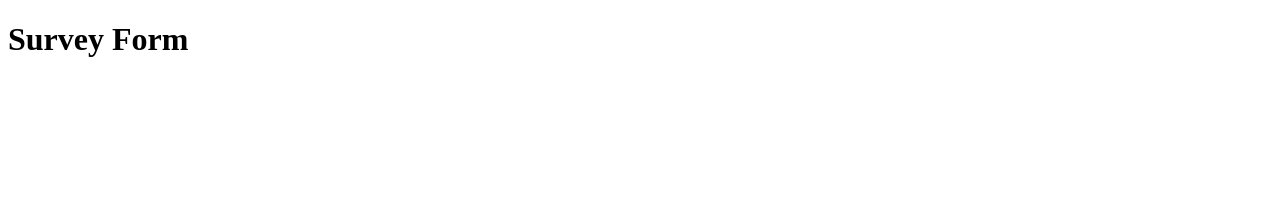
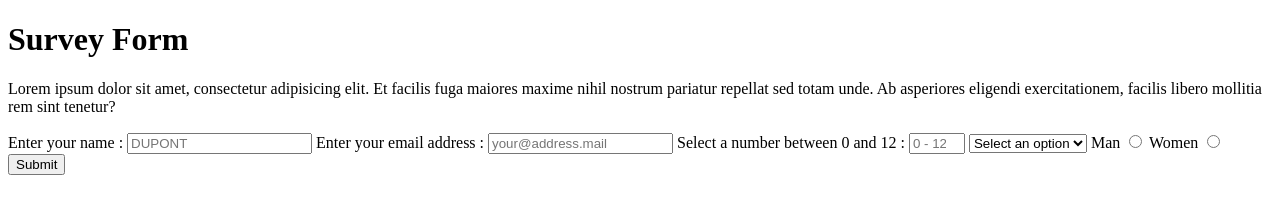
Before and after one commit to CosmoXI/FCC-SurveyForm, a plain HTML site: page index.html in a window 1280 px wide. Drawn offline with Linux system fonts and the light colour scheme.

Commit message:
Done TODO 1 to 13

```diff
--- a/index.html
+++ b/index.html
@@ -5,24 +5,42 @@
     <title>FreeCodeCamp - Survey Form</title>
 </head>
 <body>
-<h1>Survey Form</h1>
+
+<h1 id="title">Survey Form</h1>
+<p id="description">Lorem ipsum dolor sit amet, consectetur adipisicing elit. Et facilis fuga maiores maxime nihil
+    nostrum pariatur repellat sed totam unde. Ab asperiores eligendi exercitationem, facilis libero mollitia rem sint
+    tenetur?</p>
+
+<form id="survey-form" action="">
+
+    <label id="name-label" for="name">Enter your name : </label>
+    <input id="name" type="text" placeholder="DUPONT" required>
+
+    <label id="email-label" for="email">Enter your email address : </label>
+    <input id="email" type="email" placeholder="your@address.mail" required>
+
+    <label id="number-label" for="number">Select a number between 0 and 12 : </label>
+    <input id="number" type="number" placeholder="0 - 12" min="0" max="12">
+
+    <select id="dropdown" name="dropdown">
+        <option value selected disabled>Select an option</option>
+        <option value="d0">Auto</option>
+        <option value="d1">Motorbike</option>
+        <option value="d2">Bicycle</option>
+a    </select>
+
+    <label for="radio-man">Man </label>
+    <input id="radio-man" name="genre" type="radio" value="M">
+
+    <label for="radio-women">Women </label>
+    <input id="radio-women" name="genre" type="radio" value="W">
+
+    <input id="submit" type="submit">
+
+</form>
 <!--
-    TODO: User Story #1: I can see a title with id="title" in H1 sized text.
-    TODO: User Story #2: I can see a short explanation with id="description" in P sized text.
-    TODO: User Story #3: I can see a form with id="survey-form".
-    TODO: User Story #4: Inside the form element, I am required to enter my name in a field with id="name".
-    TODO: User Story #5: Inside the form element, I am required to enter an email in a field with id="email".
-    TODO: User Story #6: If I enter an email that is not formatted correctly, I will see an HTML5 validation error.
-    TODO: User Story #7: Inside the form, I can enter a number in a field with id="number".
-    TODO: User Story #8: If I enter non-numbers in the number input, I will see an HTML5 validation error.
-    TODO: User Story #9: If I enter numbers outside the range of the number input, which are defined by the min and max attributes, I will see an HTML5 validation error.
-    TODO: User Story #10: For the name, email, and number input fields inside the form I can see corresponding labels that describe the purpose of each field with the following ids: id="name-label", id="email-label", and id="number-label".
-    TODO: User Story #11: For the name, email, and number input fields, I can see placeholder text that gives me a description or instructions for each field.
-    TODO: User Story #12: Inside the form element, I can select an option from a dropdown that has a corresponding id="dropdown".
-    TODO: User Story #13: Inside the form element, I can select a field from one or more groups of radio buttons. Each group should be grouped using the name attribute.
     TODO: User Story #14: Inside the form element, I can select several fields from a series of checkboxes, each of which must have a value attribute.
     TODO: User Story #15: Inside the form element, I am presented with a textarea at the end for additional comments.
-    TODO: User Story #16: Inside the form element, I am presented with a button with id="submit" to submit all my inputs.
 -->
 </body>
 </html>
```
